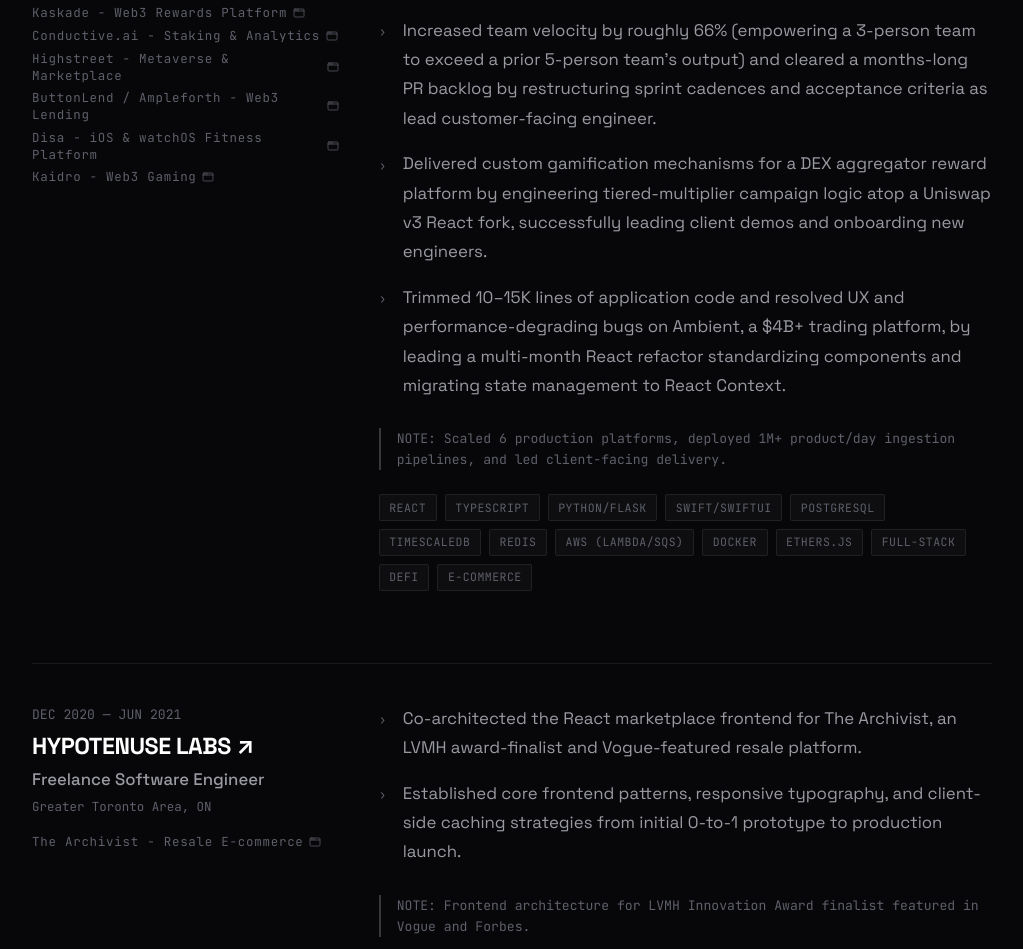
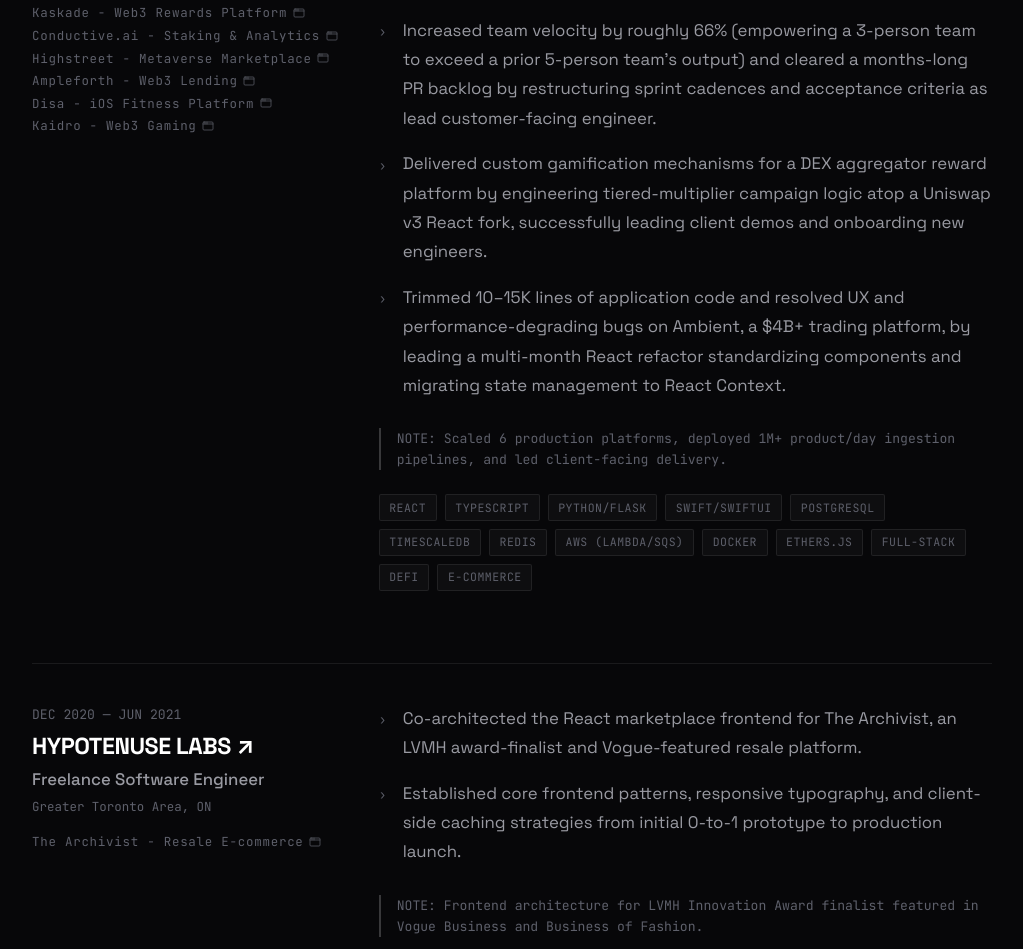
Before and after one commit to surudhb/surudhb.github.io, a React (Vite) app: page / in a window 1280 px wide. Shown: the part 4283-5232 px from the top of the page, without its empty margins (128-1151 px from the left). Built offline with nearby package versions, Linux system fonts and the light colour scheme; no server answers.

Commit message:
feat(content): update software engineering engagement dossiers, technical stacks, and external links

```diff
--- a/src/data/experience.ts
+++ b/src/data/experience.ts
@@ -162,20 +162,20 @@
         engagementWindow: 'Dec 2020 – May 2022',
         role: 'Founding Software Engineer & Lead Frontend Engineer',
         links: [
+          { label: 'Highsnobiety Feature', href: 'https://www.highsnobiety.com/p/archivist-interview/' },
           { label: 'Business of Fashion Feature', href: 'https://www.businessoffashion.com/articles/technology/new-resale-start-up-sees-data-as-the-answer-to-courting-luxury-brands/' },
-          { label: 'LVMH Innovation Finalist', href: 'https://www.lvmh.com/en/news-and-documents/news/lvmh-innovation-award-the-30-shortlisted-startups/' }
         ],
         bullets: [
           'Owned the React frontend development and architecture for the white-label luxury marketplace, Seller Hub, and Corporate Information System from 0-to-1 prototype through production launch (LVMH Innovation Award finalist, Vogue-featured).',
           'Processed 1M+ products/day by architecting high-throughput data ingestion ETL pipelines utilizing Python, ScrapingBee, AWS Lambda, SQS, and PostgreSQL.',
-          'Built a complete checkout and billing overhaul integrating Stripe Invoicing and the invite-only Stripe Tax system, generating itemized invoices and computing location-based tax rates via product tax codes.',
-          'Streamlined backend checkout logic and state machine by eliminating redundant API calls, adding a "finalized" status field on orders to prevent spoofing without cloning objects, and adding checkout pagination.',
+          'Built a complete checkout and billing overhaul integrating Stripe Invoicing and the (at-the-time invite-only) Stripe Tax system, generating itemized invoices',
+          'Streamlined backend checkout logic and state machine by eliminating redundant API calls, adding a "finalized" status field on orders to prevent spoofing, and adding checkout pagination.',
           'Migrated the analytics pipeline to TimescaleDB for handling time-series data, building real-time dashboard stats (GMV, daily % change) with materialized views for fast reads.',
           'Developed "Godmode" admin features including vendor-specific data filtering, content moderation UIs (vendor banning/approval), and multi-format export tools (Customer CSVs, Vendor CSVs, and expanded summary PDFs).',
-          'Refactored and maintained resilient web scrapers targeting Farfetch, TheRealReal, eBay, Poshmark, StockX, and Goat to bypass updated anti-scraping protections.',
+          'Refactored and maintained resilient web scrapers targeting Farfetch, TheRealReal, eBay, Poshmark, StockX, and Goat to adapt to evolving bot-detection measures across luxury resale platforms.',
           'Built transactional HTML email templates (order confirmations, shipping updates, verification), vendor product listing draft states, payment method selection, and navbar mobile support.'
         ],
-        tags: ['REACT', 'TYPESCRIPT', 'PYTHON (FLASK)', 'POSTGRESQL', 'TIMESCALEDB', 'STRIPE (INVOICING & TAX APIS)', 'ALGOLIA', 'AWS (LAMBDA/SQS)', 'DATADOG', 'E-COMMERCE', 'LUXURY RESALE']
+        tags: ['REACT', 'TYPESCRIPT', 'PYTHON (FLASK)', 'POSTGRESQL', 'TIMESCALEDB', 'STRIPE', 'ALGOLIA', 'AWS (LAMBDA/SQS)', 'DATADOG', 'E-COMMERCE', 'LUXURY RESALE']
       },
       {
         label: 'Skio - Shopify Subscriptions',
@@ -184,14 +184,14 @@
         role: 'Data Analytics & Scripting Engineer / IC',
         links: [
           { label: 'Skio Platform', href: 'https://www.skio.com/' },
-          { label: 'Shopify App Store', href: 'https://apps.shopify.com/skio-subscriptions' }
+          { label: 'Shopify App Store', href: 'https://apps.shopify.com/skio' }
         ],
         bullets: [
           'Built vendor-specific Python data-normalization scripts to execute automated product catalog and subscription migrations from Shopify to Skio.',
           'Resolved complex edge cases where non-standard vendor product structures caused SKU mismatching, metadata corruption, or incorrect subscription plan mapping.',
           'Engineered performant, headless subscription checkout extensions and customer portal widgets for high-volume enterprise Shopify Plus merchants with near-zero impact on storefront Core Web Vitals.'
         ],
-        tags: ['PYTHON', 'SHOPIFY API', 'SKIO API', 'REACT', 'TYPESCRIPT', 'DATA MIGRATIONS', 'SUBSCRIPTIONS', 'SHOPIFY PLUS']
+        tags: ['PYTHON', 'SQL', 'SHOPIFY API', 'SKIO API', 'NODE.JS', 'DATA MIGRATIONS', 'SUBSCRIPTIONS']
       },
       {
         label: 'Ambient Finance - Web3 Exchange',
@@ -200,13 +200,13 @@
         role: 'Lead Frontend Developer / Frontend Refactor & Execution Lead',
         links: [
           { label: 'Ambient Finance App', href: 'https://ambient.finance/' },
-          { label: 'Documentation', href: 'https://docs.ambient.finance/' }
+          { label: 'Ambient - Github', href: 'https://github.com/CrocSwap/ambient-spot' }
         ],
         bullets: [
           'Led a large-scale, multi-month refactor of a high-concurrency DEX codebase combining concentrated and ambient constant-product liquidity ($4B+ cumulative volume).',
           'Deleted 50,000+ lines of redundant/dead code (eliminating duplicate files like widget.tsx, widget2.tsx), and split 3,000–5,000 line monolith files into clean modules capped at 500 lines.',
           'Upgraded React, restructured state management using React Contexts, and eliminated nested useEffect hooks that caused component flickering, race conditions, and unnecessary re-renders.',
-          'Modernized build pipelines by migrating to Vite and introducing Tailwind CSS with Styled Components, eliminating thousands of lines of overridden CSS files.',
+          'Modernized build pipelines by migrating to Vite and progressively migrating from Styled Components to Tailwind CSS, eliminating thousands of lines of overridden CSS files.',
           'Implemented pre-commit hooks, strict TypeScript linting, unit tests for math-heavy code, bi-weekly PR review cadences, and GitHub issue template enforcement.'
         ],
         tags: ['REACT', 'TYPESCRIPT', 'VITE', 'TAILWIND CSS', 'STYLED COMPONENTS', 'REACT CONTEXTS', 'GITHUB ACTIONS', 'DEX', 'DEFI']
@@ -217,7 +217,7 @@
         engagementWindow: 'Jan 15 – Mar 18, 2024',
         role: 'Lead Frontend Engineer',
         links: [
-          { label: 'Kaskade Finance', href: 'https://www.kaskade.finance/' }
+          { label: 'Kaskade Finance - X', href: 'https://x.com/Kaskade_Finance' },
         ],
         bullets: [
           'Engineered custom frontend components and application pages to support tiered reward multiplier campaigns that incentivized token swapping across specific liquidity pools.',
@@ -244,7 +244,7 @@
         tags: ['REACT', 'TYPESCRIPT', 'PYTHON (FASTAPI)', 'PEEWEE ORM', 'POSTGRESQL', 'DOCKER', 'LINEAR', 'WEB3 GAMING', 'TOKEN STAKING']
       },
       {
-        label: 'Highstreet - Metaverse & Marketplace',
+        label: 'Highstreet - Metaverse Marketplace',
         title: 'HIGHSTREET — COMMERCE-DRIVEN METAVERSE & NFT MARKETPLACE',
         engagementWindow: 'Jan 17 – Feb 28, 2022',
         role: 'Frontend Engineer (IC)',
@@ -259,13 +259,13 @@
         tags: ['REACT', 'TYPESCRIPT', 'AUTH0', 'METAMASK', 'SASS', 'BOOTSTRAP', 'HEROKU', 'WEB3 COMMERCE', 'NFT MARKETPLACE']
       },
       {
-        label: 'ButtonLend / Ampleforth - Web3 Lending',
-        title: 'BUTTONLEND / AMPLEFORTH — DECENTRALIZED LENDING PROTOCOL',
+        label: 'Ampleforth - Web3 Lending',
+        title: 'AMPLEFORTH — DECENTRALIZED LENDING PROTOCOL',
         engagementWindow: 'Early Full-Time IC Phase',
         role: 'Frontend Individual Contributor (IC)',
         links: [
           { label: 'Ampleforth Protocol', href: 'https://www.ampleforth.org/' },
-          { label: 'Buttonwood Network', href: 'https://buttonwood.network/' }
+          { label: 'Token Geyser V2 - Github', href: 'https://github.com/fragmentsorg/token-geyser-v2' }
         ],
         bullets: [
           'Integrated smart contracts to deposit AMPL into ButtonTranche contracts, splitting tokens into risk-stratified tranches (stable/unstable) and converting tranches into USDT/USDC via Uniswap.',
@@ -277,22 +277,19 @@
         tags: ['REACT', 'TYPESCRIPT', 'WEB3.JS / ETHERS.JS', 'GRAPHQL (SUBGRAPHS)', 'METAMASK', 'UNISWAP', 'DEFI', 'DECENTRALIZED LENDING']
       },
       {
-        label: 'Disa - iOS & watchOS Fitness Platform',
+        label: 'Disa - iOS Fitness Platform',
         title: 'DISA — IOS & WATCHOS FITNESS PLATFORM',
         engagementWindow: 'Nov 24, 2022 – May 8, 2023',
         role: 'Full-Stack Mobile Engineer & Product Lead (2-person team)',
-        links: [
-          { label: 'App Overview', href: 'https://iphone.apkpure.com/app/disa-fitness/com.disa.disaapp' }
-        ],
         bullets: [
           'Built an Apple Watch and iOS fitness tracking app from concept to App Store launch in 4 months using SwiftUI as engineering lead on a 2-person team.',
           'Bypassed watchOS Firebase SDK limitations by building a custom REST API layer with manual Swift JSON encoders/decoders to interface directly with Cloud Firestore.',
           'Designed and developed a standalone watch-only interface enabling students to find workouts, check into classes, and review performance metrics without a phone.',
           'Integrated IPFS and Polygon L2 smart contracts to cryptographically log student KPI evaluations on-chain.',
-          'Implemented location-based check-in/out logic via Apple\'s location libraries, and prototyped alternative "tonal handshake" mechanics using acoustic/vibration signals for watch-to-watch session verification.',
+          'Implemented location-based check-in/out logic via Apple\'s CoreLocation framework, and prototyped proximity-based session-verification mechanics using acoustic and haptic signals as an experimental alternative to GPS check-in.',
           'Managed App Store submission, screenshots, Apple UX compliance, and TestFlight builds.'
         ],
-        tags: ['SWIFT', 'SWIFTUI', 'WATCHOS SDK', 'CLOUDFIRESTORE (REST API)', 'FIREBASE AUTH', 'POLYGON L2', 'IPFS', 'XCODE', 'MOBILE HEALTH', 'WEARABLES']
+        tags: ['SWIFT', 'SWIFTUI', 'WATCHOS', 'CLOUDFIRESTORE (REST API)', 'FIREBASE AUTH', 'XCODE', 'WEARABLES']
       },
       {
         label: 'Kaidro - Web3 Gaming',
@@ -307,7 +304,7 @@
           'Engineered full-stack portal features for NFT avatar customization, staking pools, and quest reward progression.',
           'Implemented responsive web3 wallet connection flows supporting Ronin, MetaMask, and WalletConnect.'
         ],
-        tags: ['REACT', 'TYPESCRIPT', 'NEXT.JS', 'RONIN NETWORK', 'SMART CONTRACTS', 'WEB3 GAMING']
+        tags: ['TYPESCRIPT', 'NEXT.JS', 'RONIN NETWORK', 'SMART CONTRACTS', 'WEB3 GAMING']
       },
     ],
     tags: ['REACT', 'TYPESCRIPT', 'PYTHON/FLASK', 'SWIFT/SWIFTUI', 'POSTGRESQL', 'TIMESCALEDB', 'REDIS', 'AWS (LAMBDA/SQS)', 'DOCKER', 'ETHERS.JS', 'FULL-STACK', 'DEFI', 'E-COMMERCE'],
@@ -337,7 +334,6 @@
         role: 'Freelance Software Engineer & Frontend Architect',
         links: [
           { label: 'Business of Fashion Feature', href: 'https://www.businessoffashion.com/articles/technology/new-resale-start-up-sees-data-as-the-answer-to-courting-luxury-brands/' },
-          { label: 'LVMH Innovation Finalist', href: 'https://www.lvmh.com/en/news-and-documents/news/lvmh-innovation-award-the-30-shortlisted-startups/' }
         ],
         bullets: [
           'Co-architected the React marketplace frontend for The Archivist, an LVMH award-finalist and Vogue-featured resale platform.',
@@ -351,7 +347,7 @@
       'Co-architected the React marketplace frontend for The Archivist, an LVMH award-finalist and Vogue-featured resale platform.',
       'Established core frontend patterns, responsive typography, and client-side caching strategies from initial 0-to-1 prototype to production launch.'
     ],
-    highlight: 'Frontend architecture for LVMH Innovation Award finalist featured in Vogue and Forbes.'
+    highlight: 'Frontend architecture for LVMH Innovation Award finalist featured in Vogue Business and Business of Fashion.'
   },
   {
     id: 'futureadvisor-coop',
```
